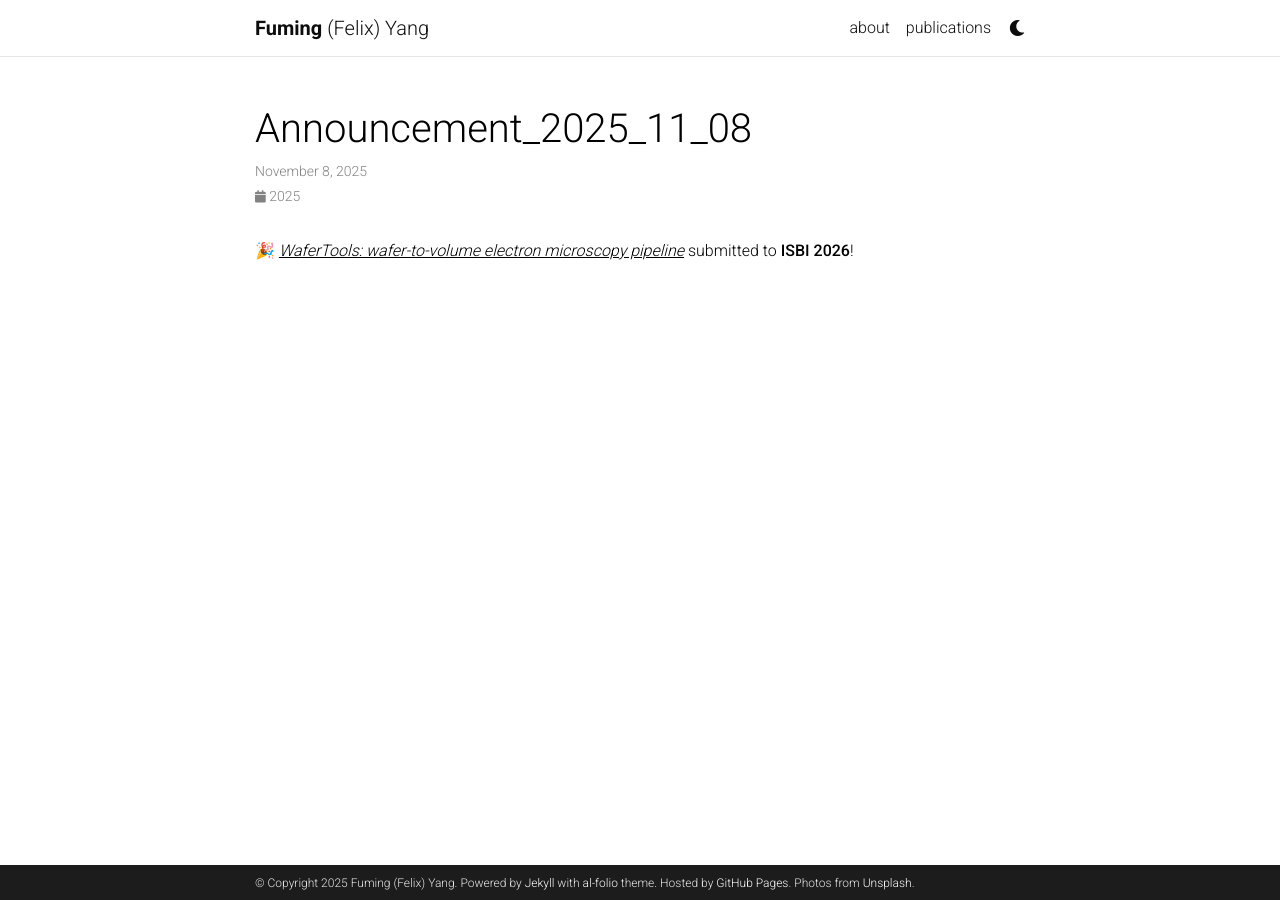
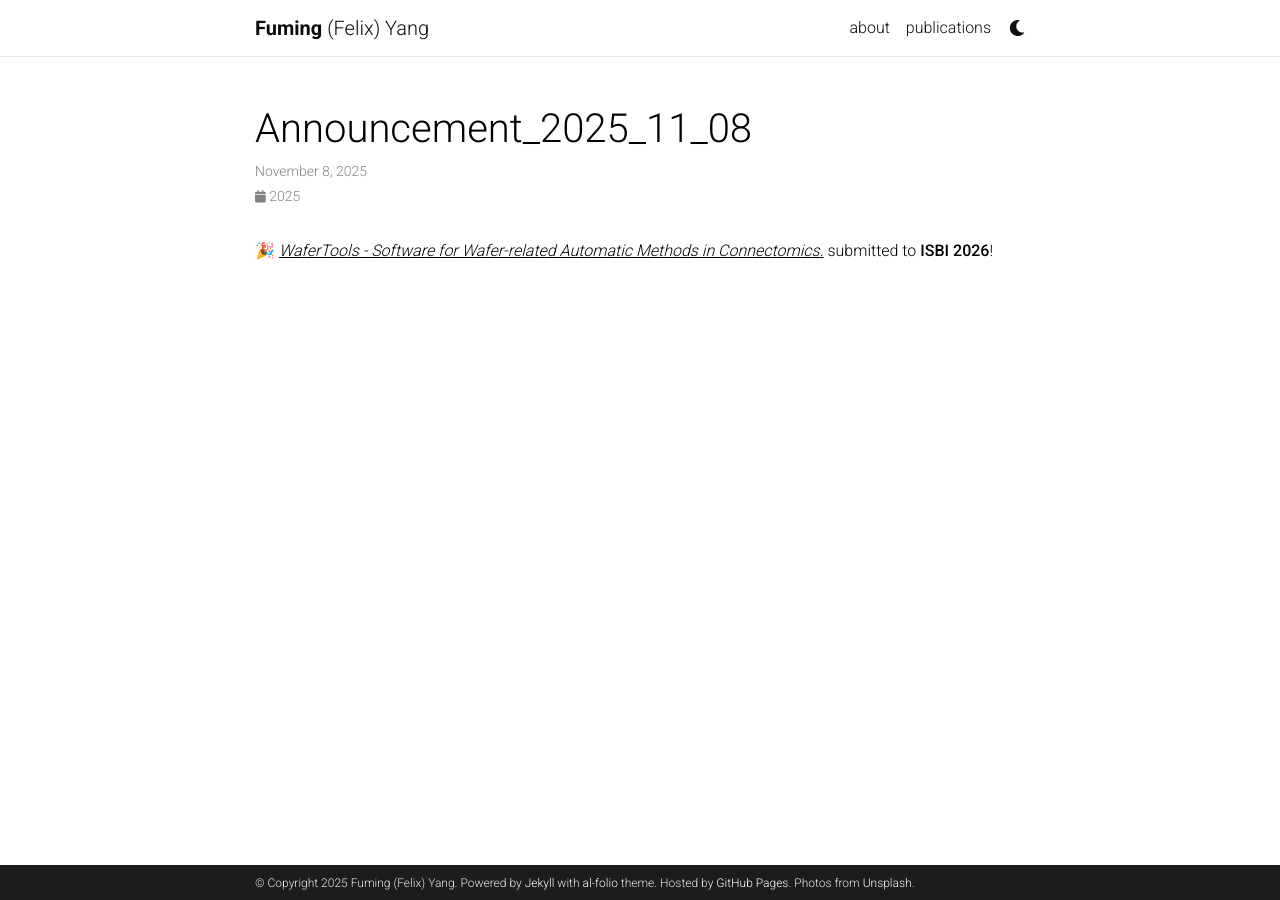
Before and after one commit to FumingYang-Felix/FumingYang-Felix.github.io, a Jekyll site: the page built from _news/announcement_2025_11_08.md, in a window 1280 px wide. Built offline with Jekyll 4.4.1, drawn with Linux system fonts in a browser that asks for light colours; comment, search, counter and statistics services are not loaded; a style sheet for code colours, icons or effects is not loaded.

Commit message:
Update announcement for WaferTools submission

```diff
--- a/_news/announcement_2025_11_08.md
+++ b/_news/announcement_2025_11_08.md
@@ -5,4 +5,4 @@ inline: true
 related_posts: false
 ---
 
-🎉 *<u>WaferTools: wafer-to-volume electron microscopy pipeline</u>* submitted to **ISBI 2026**!
+🎉 *<u>WaferTools - Software for Wafer-related Automatic Methods in Connectomics.</u>* submitted to **ISBI 2026**!
```
